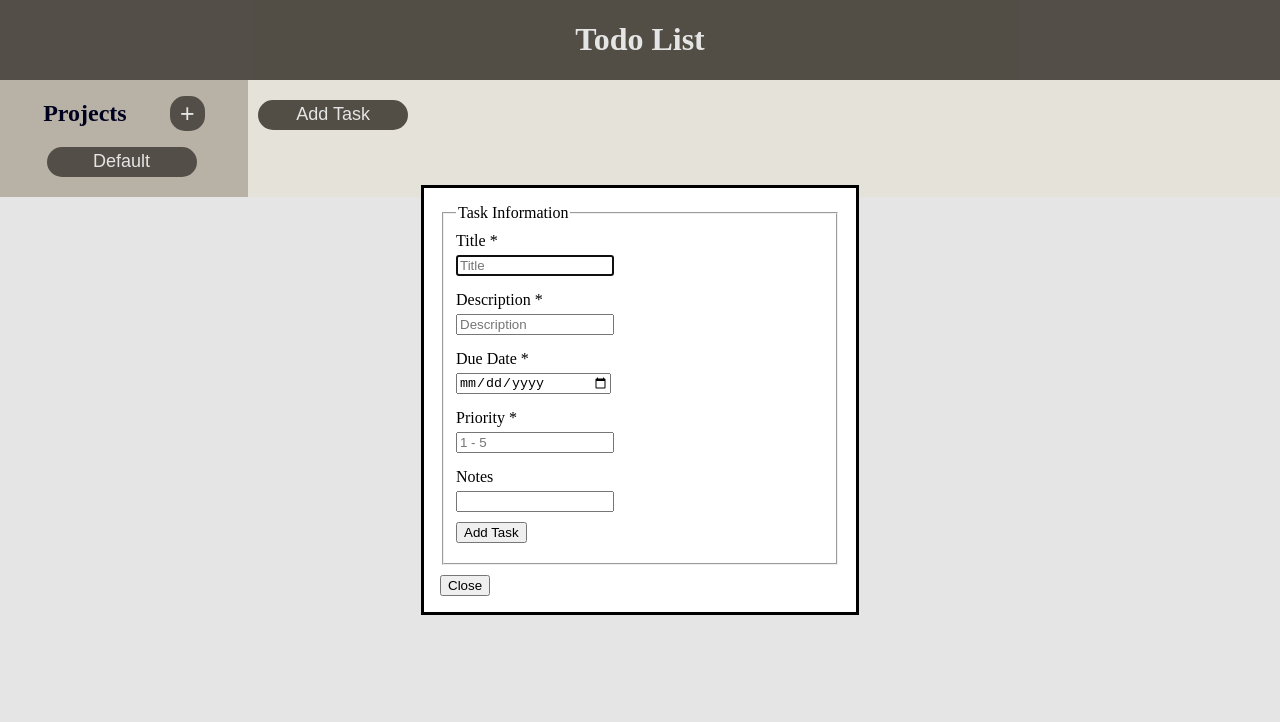
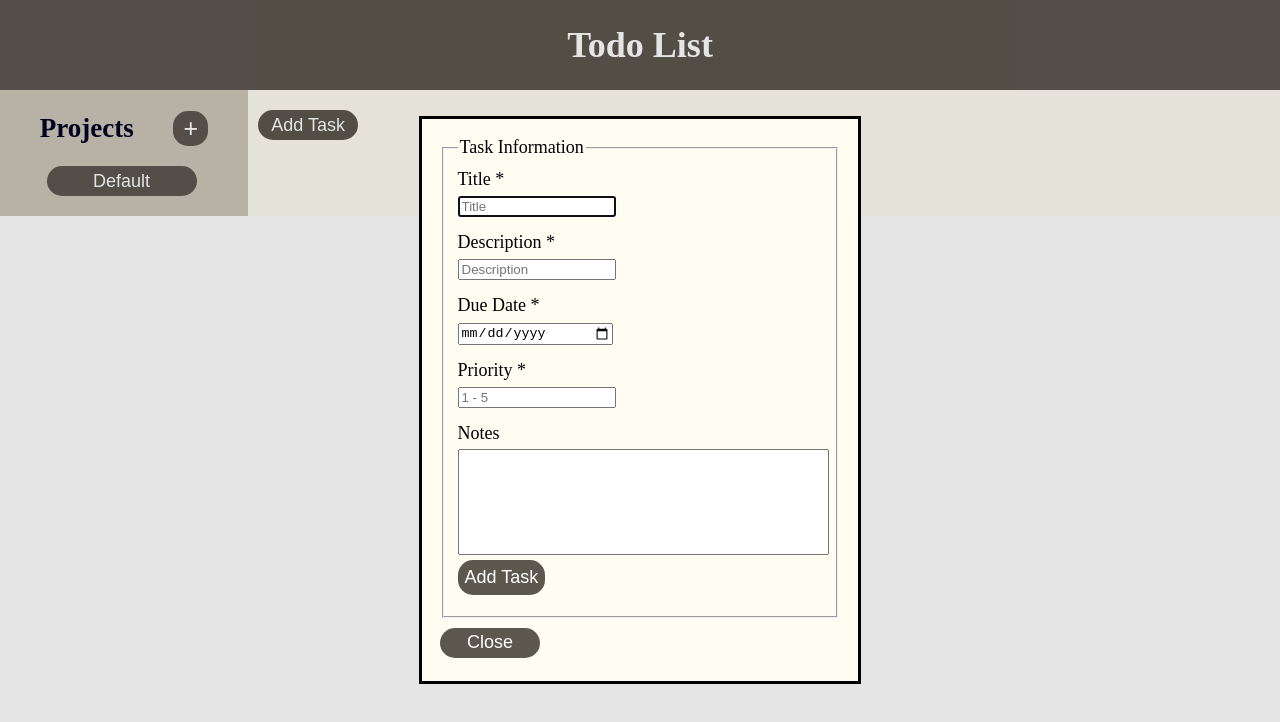
Before and after one commit to David-Portugal-Ferreira/todo-list, a website built with webpack: page src/index.html in a window 1280 px wide. Both pictures are taken after a click on the button "Add Task". Built offline with nearby package versions, Linux system fonts and the light colour scheme.

Commit message:
Remake dialog form style

```diff
--- a/src/index.css
+++ b/src/index.css
@@ -1,5 +1,6 @@
 :root {
     --text-font: 18px;
+    font-size: 18px;
 }
 
 body {
@@ -61,7 +62,8 @@ body {
 }
 
 .project-btn,
-.btn-add-todo {
+.btn-add-todo,
+dialog button {
     margin-bottom: 20px;
     margin-right: 5px;
     width: 150px;
@@ -72,10 +74,12 @@ body {
     background-color: #5C574F;
     color: white;
 }
-.btn-add-todo {
+.btn-add-todo,
+dialog button {
     margin-top: 20px;
+    margin-bottom: 5px;
     border-radius: 15px;
-    margin-bottom: 5px;
+    width: 100px;
 }
 
 .project-btn:hover {
@@ -100,6 +104,7 @@ body {
     -webkit-box-shadow: 0px 4px 10px 1px rgb(255, 0, 0);
     -moz-box-shadow: 0px 4px 10px 1px rgb(255, 0, 0);
     box-shadow: 0px 4px 10px 1px rgb(255, 0, 0);
+    color: red;
 }
 
 .content {
@@ -122,7 +127,7 @@ body {
 }
 
 .card {
-    width: 250px;
+    width: 300px;
     display: flex;
     flex-direction: column;
     gap: 5px;
@@ -160,6 +165,15 @@ body {
 
 dialog {
     width: 400px;
+    background-color: #FFFCF2;
+}
+dialog form {
+    background-color: #FFFCF2;
+}
+dialog textarea {
+    resize: none;
+    width: 100%;
+    height: 100px;
 }
 
 form label {
@@ -180,6 +194,12 @@ input[type=number] {
 
 input[type=submit] {
     display: block;
+    border-style: none;
+    border-radius: 15px;
+    background-color: #5C574F;
+    color: white;
+    font-size: var(--text-font);
+    padding: 7px;
 }
 
 dialog>button {
--- a/src/index.html
+++ b/src/index.html
@@ -41,8 +41,7 @@
                 <label for="priority">Priority *</label>
                 <input type="number" min="1" max="5" id="priority" name="priority" placeholder="1 - 5" />
                 <label for="notes">Notes</label>
-                <input type="text" id="notes" name="notes" />
-
+                <textarea type="textarea" id="notes" name="notes"></textarea>
                 <input type="submit" value="Add Task">
             </fieldset>
         </form>
```
